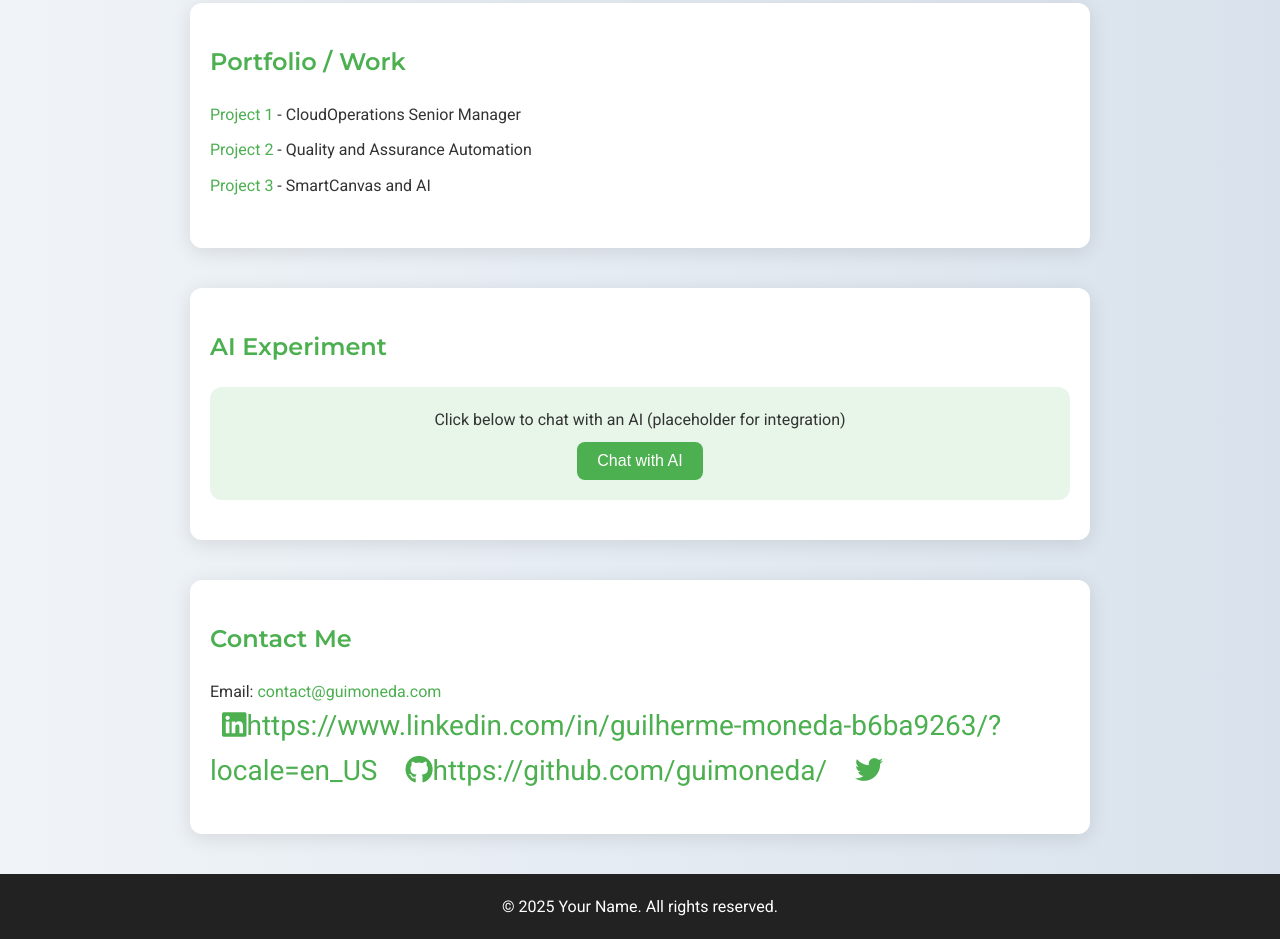
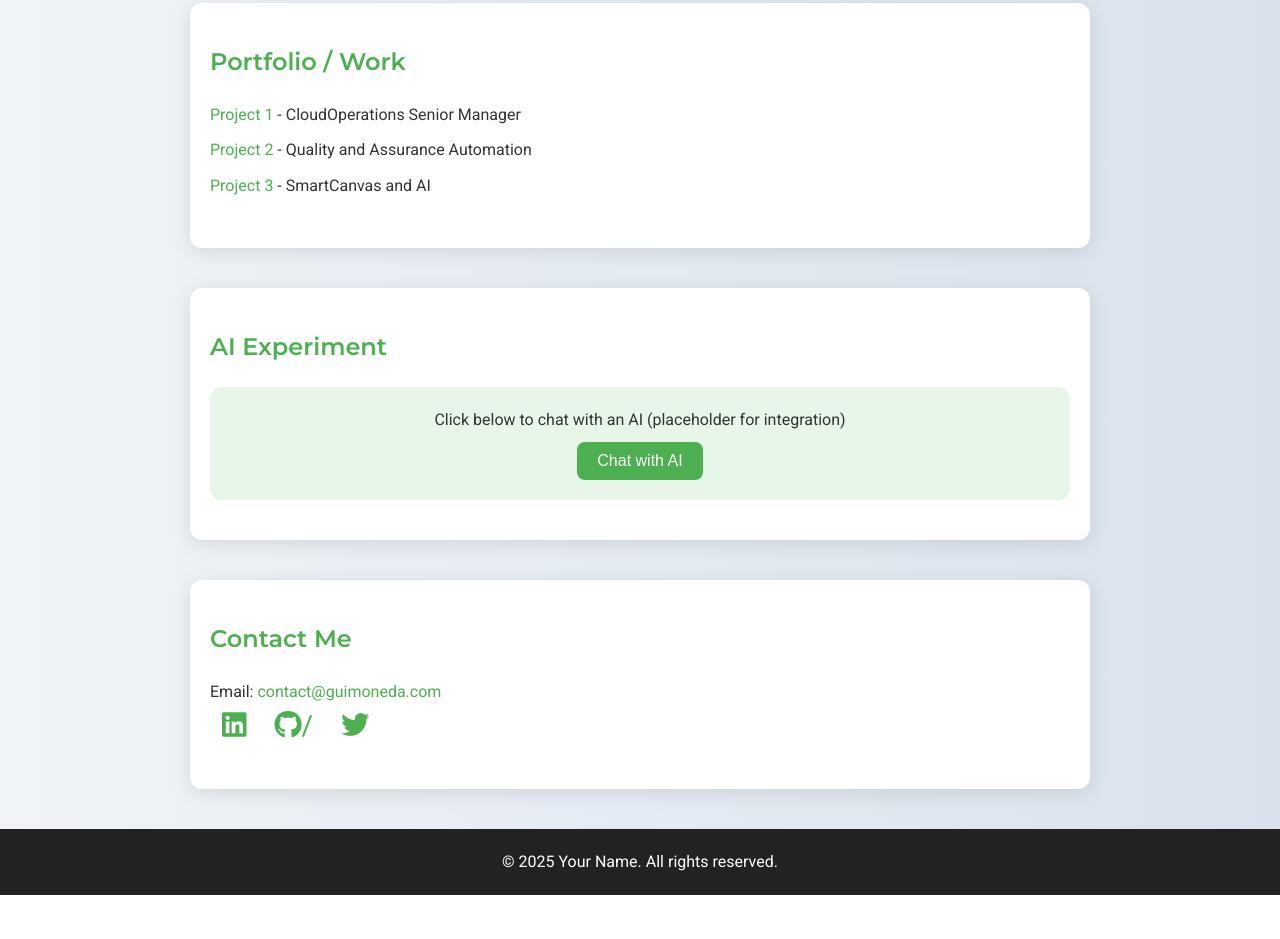
Before and after one commit to guimoneda/bio-website, a plain HTML site: page index.html in a window 1280 px wide. Shown: the part 598-1537 px from the top of the page. After the commit the page ends 1493 px from the top, so only its background shows below. Drawn offline with Linux system fonts and the light colour scheme.

Commit message:
Add files via upload

```diff
--- a/index.html
+++ b/index.html
@@ -162,7 +162,7 @@
 
   <header>
     <img src="your-photo.jpg" alt="Your Name">
-    <h1>Your Name</h1>
+    <h1>Guilherme Moneda Rodrigues</h1>
     <p>AI Enthusiast | Web Developer | Creator</p>
   </header>
 
@@ -199,8 +199,8 @@
     <h2>Contact Me</h2>
     <p>Email: <a href="mailto:contact@guimoneda.com">contact@guimoneda.com</a></p>
     <div class="social-links">
-      <a href="#" target="_blank"><i class="fab fa-linkedin"></i>https://www.linkedin.com/in/guilherme-moneda-b6ba9263/?locale=en_US</a>
-      <a href="#" target="_blank"><i class="fab fa-github"></i>https://github.com/guimoneda/</a>
+      <a href="#https://www.linkedin.com/in/guilherme-moneda-b6ba9263/?locale=en_US" target="_blank"><i class="fab fa-linkedin"></i></a>
+      <a href="#https://github.com/guimoneda" target="_blank"><i class="fab fa-github"></i>/</a>
       <a href="#" target="_blank"><i class="fab fa-twitter"></i></a>
     </div>
   </section>
```
